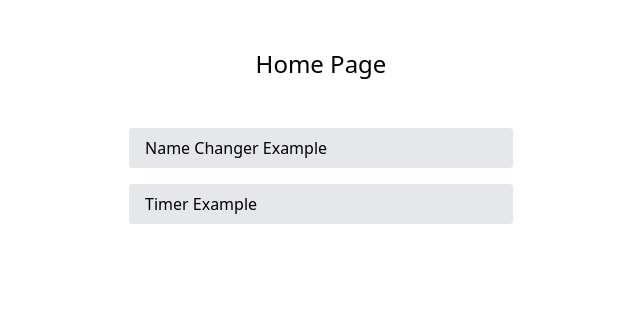
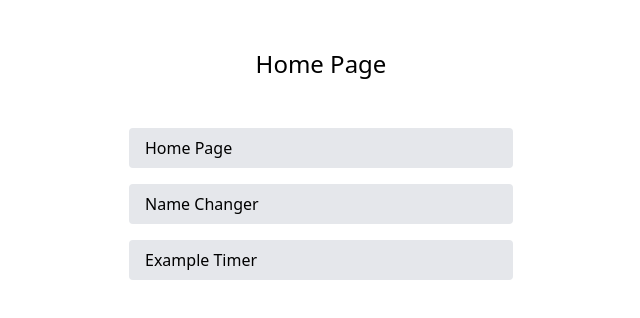
Before and after one commit to AthanasiaPet/cf8-react-intro, a React app: page / in a window 1280 px wide. Shown: the top 318 px of the page, without its empty margins (319-959 px from the left). Built offline with nearby package versions, Linux system fonts and the light colour scheme; the HTML template or start-up script is replaced by a standard one.

Commit message:
feat: home with page links using .map()

```diff
--- a/src/pages/HomePage.tsx
+++ b/src/pages/HomePage.tsx
@@ -1,19 +1,37 @@
-import {Link, NavLink} from "react-router";
+import {Link} from "react-router";
+import {useEffect} from "react";
 
 const HomePage = () => {
+    const links = [
+        {path: "/", label: "Home Page"},
+        {path: "/name-changer", label: "Name Changer"},
+        {path: "/examples/timer", label: "Example Timer"}
+    ]
+
+    useEffect(() => {
+        document.title = "Home Page"
+    }, []);
 
     return (
         <>
             <h1 className="text-2xl text-center my-12">Home Page</h1>
+            <div className="flex flex-col items-start max-w-sm mx-auto gap-4">
+                {links.map((link) => (
+                    <Link
+                        key={link.path}
+                        to={link.path}
+                        className="bg-gray-200 w-full px-4 py-2 rounded"
+                    >
+                        {link.label}
+                    </Link>
 
-            <div className="flex flex-col items-start max-w-sm mx-auto gap-4">
-            <Link
-                to="/name-changer"
-            className="bg-gray-200 w-full px-4 py-2 rounded"
-            >Name Changer Example</Link>
-            <NavLink to="/name-changer"
-            className="bg-gray-200 w-full px-4 py-2 rounded">
-                Timer Example</NavLink>
+                ))}
+
+
+
+            {/*<NavLink to="/timer"*/}
+            {/*className="bg-gray-200 w-full px-4 py-2 rounded">*/}
+            {/*    Timer Example</NavLink>*/}
             </div>
 
         </>
```
